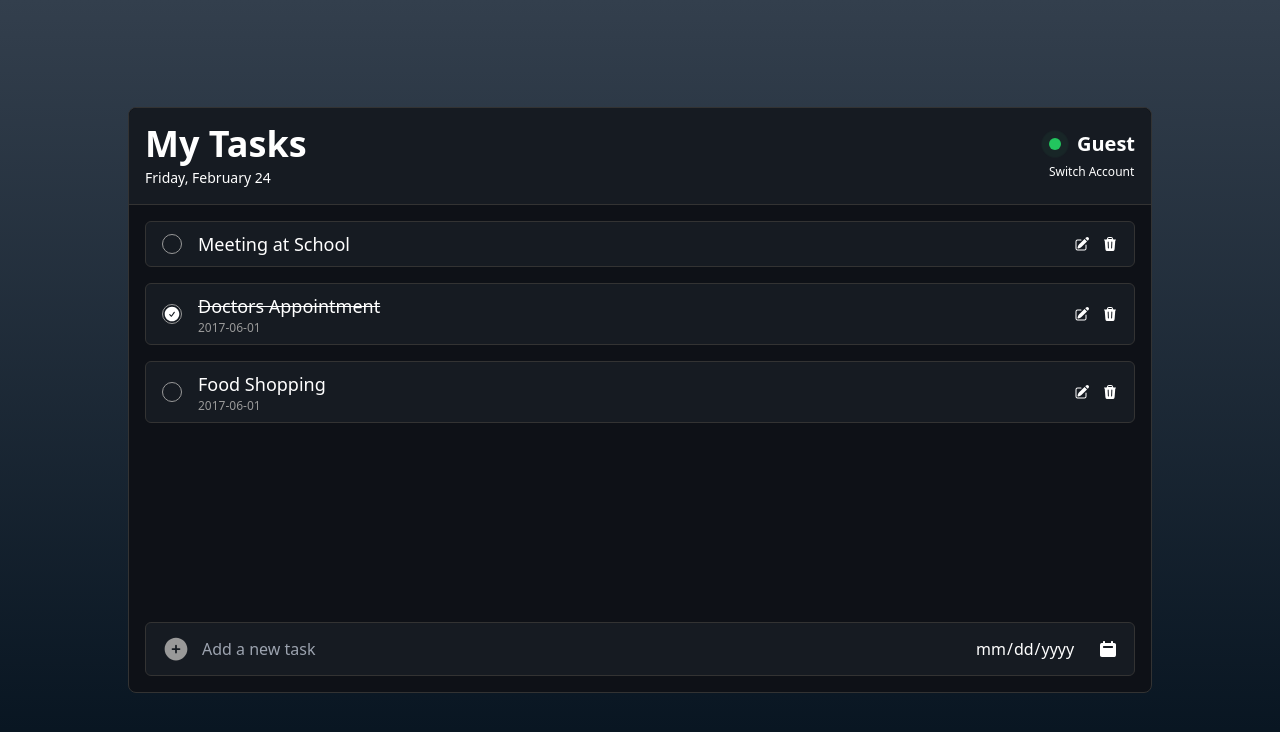
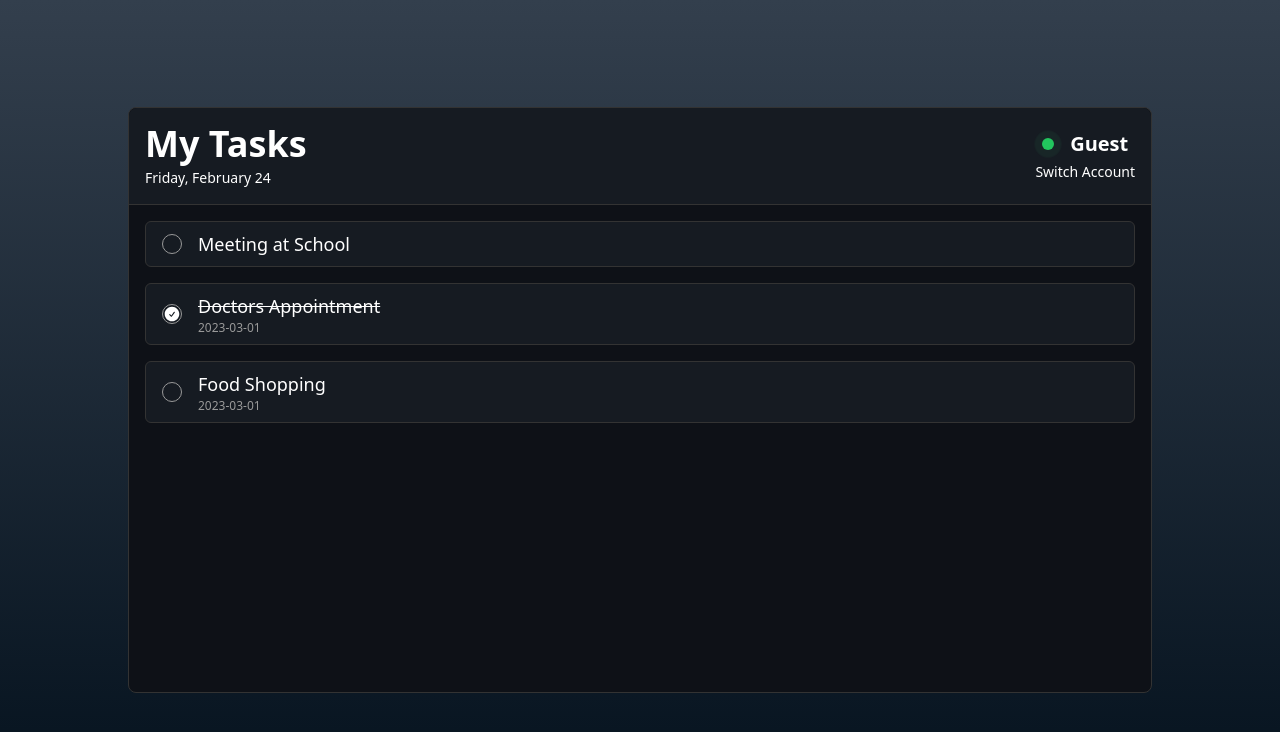
Before and after one commit to vn-aj-vngrd/todo-list-permission-tokens, a Next.js app: page / in a window 1280 px wide. Shown: the top 732 px of the page. Built offline with nearby package versions, Linux system fonts and the light colour scheme.

Commit message:
add permissions

```diff
--- a/src/components/EditTask.tsx
+++ b/src/components/EditTask.tsx
@@ -96,9 +96,12 @@ const EditTask = () => {
           </div>
 
           <div className="absolute bottom-4 w-full">
-            <div className="flex w-[90%] items-center justify-center rounded-md border border-[#333] bg-[#161B22] px-4 py-3">
-              <button type="submit">Save Changes</button>
-            </div>
+            <button
+              className="flex w-[90%] items-center justify-center rounded-md border border-[#333] bg-[#161B22] px-4 py-3.5 hover:bg-[#1F2937]"
+              type="submit"
+            >
+              Save Changes
+            </button>
           </div>
         </form>
       </OutsideClickHandler>
--- a/src/components/TaskCard.tsx
+++ b/src/components/TaskCard.tsx
@@ -4,6 +4,7 @@ import {
   TrashIcon,
 } from "@heroicons/react/24/solid";
 import { useAppStore } from "~/store";
+import { verifyPermission } from "~/utils";
 
 type Props = {
   task: {
@@ -21,23 +22,31 @@ const TaskCard = ({ task }: Props) => {
     updateTask,
     deleteTask,
     handleTaskEdit,
+    user,
   } = useAppStore();
 
   return (
     <div className="flex items-center justify-between rounded-md border border-[#333] bg-[#161B22] px-4 py-2 ">
       <div className="flex items-center space-x-4">
         {task.isCompleted ? (
-          <CheckCircleIcon
+          <button
             onClick={() => {
               updateTask({ ...task, isCompleted: false });
             }}
-            className="h-5 w-5 cursor-pointer rounded-full border border-[#999]"
-          />
+            disabled={
+              !verifyPermission(user?.permissions as string[], "TASK_UPDATE")
+            }
+          >
+            <CheckCircleIcon className="h-5 w-5 cursor-pointer rounded-full border border-[#999]" />
+          </button>
         ) : (
           <button
             onClick={() => {
               updateTask({ ...task, isCompleted: true });
             }}
+            disabled={
+              !verifyPermission(user?.permissions as string[], "TASK_UPDATE")
+            }
             className="h-5 w-5 rounded-full border border-[#999] bg-transparent"
           />
         )}
@@ -53,6 +62,7 @@ const TaskCard = ({ task }: Props) => {
         </div>
       </div>
       <div className="flex items-center space-x-3">
+        {verifyPermission(user?.permissions as string[], "TASK_UPDATE") && (
           <button
             onClick={() => {
               handleTaskEdit(task);
@@ -62,7 +72,9 @@ const TaskCard = ({ task }: Props) => {
           >
             <PencilSquareIcon className="h-4 w-4 fill-white" />
           </button>
+        )}
 
+        {verifyPermission(user?.permissions as string[], "TASK_DELETE") && (
           <button
             onClick={() => {
               deleteTask(task.id);
@@ -70,6 +82,7 @@ const TaskCard = ({ task }: Props) => {
           >
             <TrashIcon className="h-4 w-4 fill-white" />
           </button>
+        )}
       </div>
     </div>
   );
--- a/src/components/TaskHeader.tsx
+++ b/src/components/TaskHeader.tsx
@@ -24,7 +24,7 @@ const TaskHeader = () => {
           <p className="text-xl font-bold">{user?.accountType}</p>
         </div>
         <button
-          className="cursor-pointer text-xs"
+          className="flex cursor-pointer text-sm "
           onClick={() => {
             handleShowEditTask(false);
             handleShowSwitchAccount(true);
--- a/src/data/index.ts
+++ b/src/data/index.ts
@@ -2,7 +2,7 @@ export const taskData = [
   {
     id: "1",
     title: "Doctors Appointment",
-    date: "2017-06-01",
+    date: "2023-03-01",
     isCompleted: true,
   },
   {
@@ -15,7 +15,7 @@ export const taskData = [
   {
     id: "3",
     title: "Food Shopping",
-    date: "2017-06-01",
+    date: "2023-03-01",
     isCompleted: false,
   },
 ];
--- a/src/pages/index.tsx
+++ b/src/pages/index.tsx
@@ -9,9 +9,10 @@ import AddTask from "~/components/AddTask";
 import SwitchAccount from "~/components/SwitchAccount";
 import { useAppStore } from "~/store";
 import EditTask from "~/components/EditTask";
+import { verifyPermission } from "~/utils";
 
 const Home: NextPage = () => {
-  const { tasks, isShowEditTask, isShowSwitchAccount } = useAppStore();
+  const { tasks, isShowEditTask, isShowSwitchAccount, user } = useAppStore();
 
   return (
     <>
@@ -27,8 +28,9 @@ const Home: NextPage = () => {
                 <TaskCard key={task.id} task={task} />
               ))}
           </div>
-
-          <AddTask />
+          {verifyPermission(user?.permissions as string[], "TASK_CREATE") && (
+            <AddTask />
+          )}
         </div>
 
         {isShowSwitchAccount && <SwitchAccount />}
--- a/src/store/slices/createAccountSlice.ts
+++ b/src/store/slices/createAccountSlice.ts
@@ -1,7 +1,7 @@
 import { type StateCreator } from "zustand";
 import { accountData } from "~/data";
 
-interface User {
+export interface User {
   id: string;
   accountType: string;
   description: string;
--- a/src/store/slices/createTaskSlice.ts
+++ b/src/store/slices/createTaskSlice.ts
@@ -1,7 +1,7 @@
 import { type StateCreator } from "zustand";
 import { taskData } from "../../data";
 
-interface Task {
+export interface Task {
   id: string;
   title: string;
   date: string;
--- /dev/null
+++ b/src/utils/index.ts
@@ -0,0 +1,3 @@
+export const verifyPermission = (permissions: string[], permission: string) => {
+  return permissions.includes(permission) ? true : false;
+};
```
Lines whose indentation alone changed are shown as unchanged.
